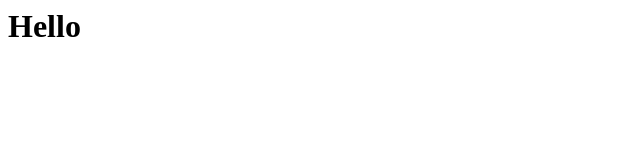
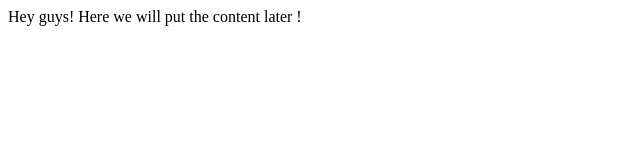
Before and after one commit to lauderdice/carclassifier, a plain HTML site: page index.html in a window 1280 px wide. Shown: the whole page, without its empty margins (0-640 px from the left). Drawn offline with Linux system fonts and the light colour scheme.

Commit message:
Update index.html

```diff
--- a/index.html
+++ b/index.html
@@ -1 +1,10 @@
-<h1>Hello</h1>
+<html>
+	<head>
+		<title> My first web page!</title>
+	</head>
+
+	<body>
+		Hey guys! Here we will put the content later !
+	</body>
+
+</html>
```
